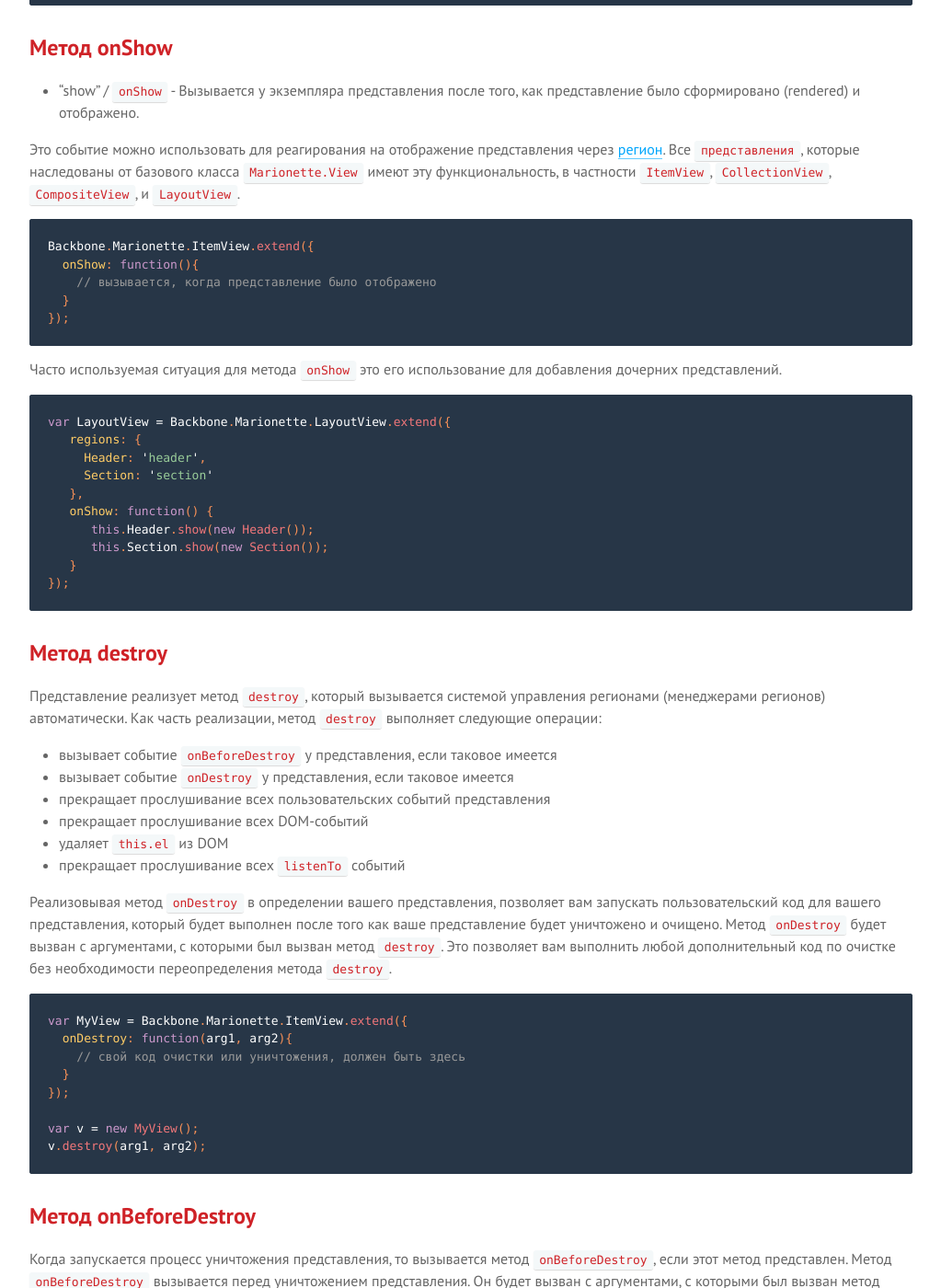
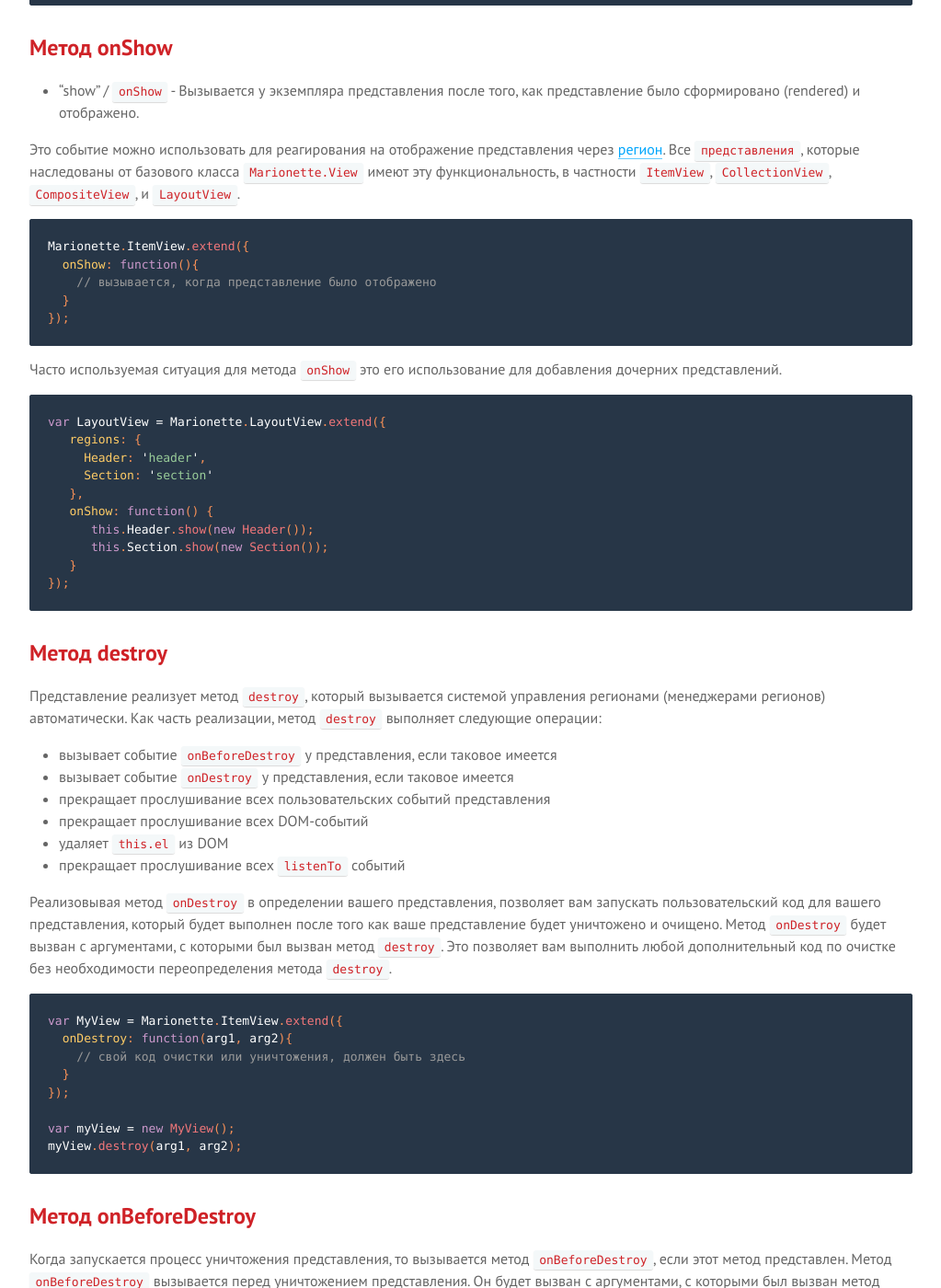
Before and after one commit to sadcitizen/marionettejs.ru, a Jekyll site: the page built from _posts/2014-06-10-view.md, in a window 1280 px wide and 1400 px high, scrolled down 1716 px. Shown: the whole window at 92% size, without its empty margins (128-1151 px from the left). Built offline with Jekyll 4.4.1, drawn with Linux system fonts in a browser that asks for light colours; some web fonts are replaced; Markdown is read by kramdown in place of the engine named in the settings; some of the changed text lies outside the part shown.

Commit message:
update ru/View

````diff
--- a/_includes/translation/ru/marionette.view.md
+++ b/_includes/translation/ru/marionette.view.md
@@ -34,7 +34,7 @@
 прослушивания событий (привязки к событиям) модели, коллекции или других событий от объектов Backbone и Marionette.
 
 ```js
-var MyView = Backbone.Marionette.ItemView.extend({
+var MyView = Marionette.ItemView.extend({
   initialize: function(){
     this.listenTo(this.model, "change:foo", this.modelChanged);
     this.listenTo(this.collection, "add", this.modelAdded);
@@ -67,7 +67,7 @@
 в частности `ItemView`, `CollectionView`, `CompositeView`, и `LayoutView`.
 
 ```js
-Backbone.Marionette.ItemView.extend({
+Marionette.ItemView.extend({
   onShow: function(){
     // вызывается, когда представление было отображено
   }
@@ -77,7 +77,7 @@
 Часто используемая ситуация для метода `onShow` это его использование для добавления дочерних представлений.
 
 ```js
-var LayoutView = Backbone.Marionette.LayoutView.extend({
+var LayoutView = Marionette.LayoutView.extend({
    regions: {
      Header: 'header',
      Section: 'section'
@@ -109,14 +109,14 @@
 дополнительный код по очистке без необходимости переопределения метода `destroy`.
 
 ```js
-var MyView = Backbone.Marionette.ItemView.extend({
+var MyView = Marionette.ItemView.extend({
   onDestroy: function(arg1, arg2){
     // свой код очистки или уничтожения, должен быть здесь
   }
 });
 
-var v = new MyView();
-v.destroy(arg1, arg2);
+var myView = new MyView();
+myView.destroy(arg1, arg2);
 ```
 
 ## Метод onBeforeDestroy
@@ -133,7 +133,7 @@
 [DOM-зависимыми UI плагинами](http://lostechies.com/derickbailey/2012/02/20/using-jquery-plugins-and-ui-controls-with-backbone/) таких как [jQueryUI](http://jqueryui.com/) или [KendoUI](http://kendoui.com).
 
 ```js
-Backbone.Marionette.ItemView.extend({
+Marionette.ItemView.extend({
   onDomRefresh: function(){
     // Манипуляции с `el` нужно делать здесь. Оно (`el`) уже было
     // сформировано, и HTML представления готов для использования.
@@ -152,7 +152,7 @@
 Некоторый синтаксический сахар добавляется от возможности использования хеша `ui`.
 
 ```js
-var MyView = Backbone.Marionette.ItemView.extend({
+var MyView = Marionette.ItemView.extend({
   // ...
 
   ui: {
@@ -174,7 +174,7 @@
 справой же стороны хеша определяются события представления, которые вы хотите вызвать у представления.
 
 ```js
-var MyView = Backbone.Marionette.ItemView.extend({
+var MyView = Marionette.ItemView.extend({
   // ...
 
   triggers: {
@@ -182,16 +182,16 @@
   }
 });
 
-var view = new MyView();
-view.render();
+var myView = new MyView();
+myView.render();
 
-view.on("something:do:it", function(args){
+myView.on("something:do:it", function(args){
   alert("I DID IT!");
 });
 
 // нажатие ("click") на 'do-something' DOM-элемент
 // демонстрирует преобразование DOM-события
-view.$(".do-something").trigger("click");
+myView.$(".do-something").trigger("click");
 ```
 
 В результате выполнения этого кода, появится окно предупрежедения с текстом "I DID IT!".
@@ -202,7 +202,7 @@
 с помощью только метода `preventDefault`.
 
 ```js
-Backbone.Marionette.CompositeView.extend({
+Marionette.CompositeView.extend({
   triggers: {
     "click .do-something": {
       event: "something:do:it",
@@ -216,7 +216,7 @@
 Вы также можете указать `triggers` как функцию, которая возвращает хеш сконфигурированных тригеров.
 
 ```js
-Backbone.Marionette.CompositeView.extend({
+Marionette.CompositeView.extend({
   triggers: function(){
     return {
       "click .that-thing": "that:i:sent:you"
@@ -228,7 +228,7 @@
 Селекторы в триггере могут быть указаны через ситнаксический сахар от использования хеша ```ui```.
 
 ```js
-Backbone.Marionette.ItemView.extend({
+Marionette.ItemView.extend({
   ui: {
      'monkey': '.guybrush'
   },
@@ -261,9 +261,9 @@
   }
 });
 
-var view = new MyView();
+var myView = new MyView();
 
-view.on("some:event", function(args){
+myView.on("some:event", function(args){
   args.view; // => экземпляр представления, которое вызвало событие
   args.model; // => модель из представления - view.model, если модель была установлена в прдедставлении
   args.collection; // => коллекция из представления - view.collection, если коллекция была установлена в прдедставлении
@@ -281,7 +281,7 @@
 который будет методом обратного вызова.
 
 ```js
-Backbone.Marionette.CompositeView.extend({
+Marionette.CompositeView.extend({
 
   modelEvents: {
     "change:name": "nameChanged" // эквивалентно - view.listenTo(view.model, "change:name", view.nameChanged, view)
@@ -314,7 +314,7 @@
 разделяя их между собой пробелом.
 
 ```js
-Backbone.Marionette.CompositeView.extend({
+Marionette.CompositeView.extend({
 
   modelEvents: {
     "change:name": "nameChanged thatThing"
@@ -334,7 +334,7 @@
 в виде строкового название метода.
 
 ```js
-Backbone.Marionette.CompositeView.extend({
+Marionette.CompositeView.extend({
 
   modelEvents: {
     "change:name": function(){
@@ -353,7 +353,7 @@
 который должен соответствовать виду указанному выше, т.е. иметь корректные вышеуказаные параметры.
 
 ```js
-Backbone.Marionette.CompositeView.extend({
+Marionette.CompositeView.extend({
 
   modelEvents: function(){
     return { "change:name": "someFunc" };
@@ -422,7 +422,7 @@
 ```
 
 ```js
-var MyView = Backbone.Marionette.ItemView.extend({
+var MyView = Marionette.ItemView.extend({
   template: "#my-template",
 
   templateHelpers: function () {
@@ -440,11 +440,12 @@
   name: "Backbone.Marionette",
   decimal: 1
 });
-var view = new MyView({
+
+var myView = new MyView({
   model: model
 });
 
-view.render(); //=> "I 100% think that Backbone.Marionette is the coolest!";
+myView.render(); //=> "I 100% think that Backbone.Marionette is the coolest!";
 ```
 
 Атрибут `templateHelpers` может быть передан как параметр в конструктор любого Marionette-класса,
@@ -487,7 +488,7 @@
 к данным представления.
 
 ```js
-Backbone.Marionette.ItemView.extend({
+Marionette.ItemView.extend({
   templateHelpers: function(){
     return {
       foo: function(){ /* ... */ }
@@ -505,7 +506,7 @@
 вашего представления и использовать ее для возвращения нужного вам шаблона.
 
 ```js
-var MyView = Backbone.Marionette.ItemView.extend({
+var MyView = Marionette.ItemView.extend({
   getTemplate: function(){
     if (this.model.get("foo")){
       return "#some-template";
````
